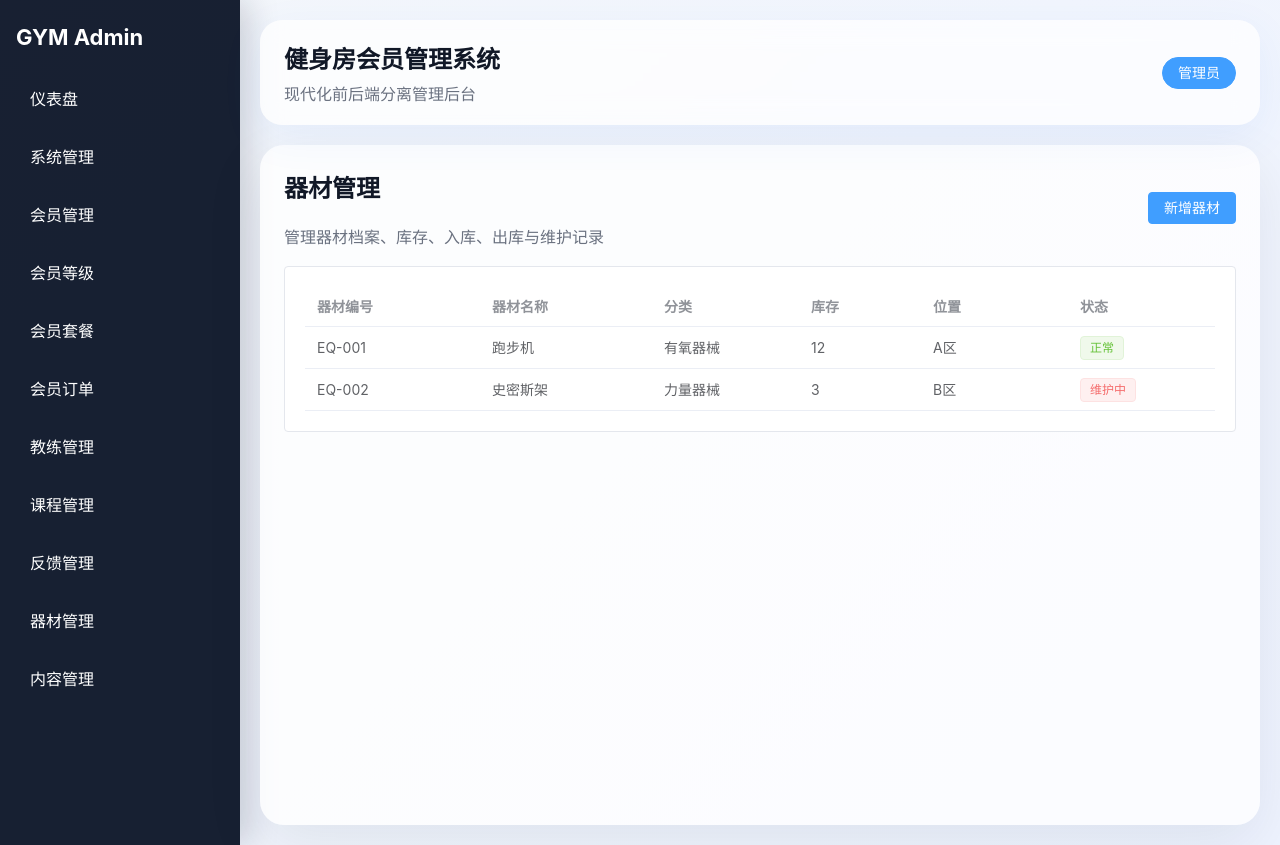
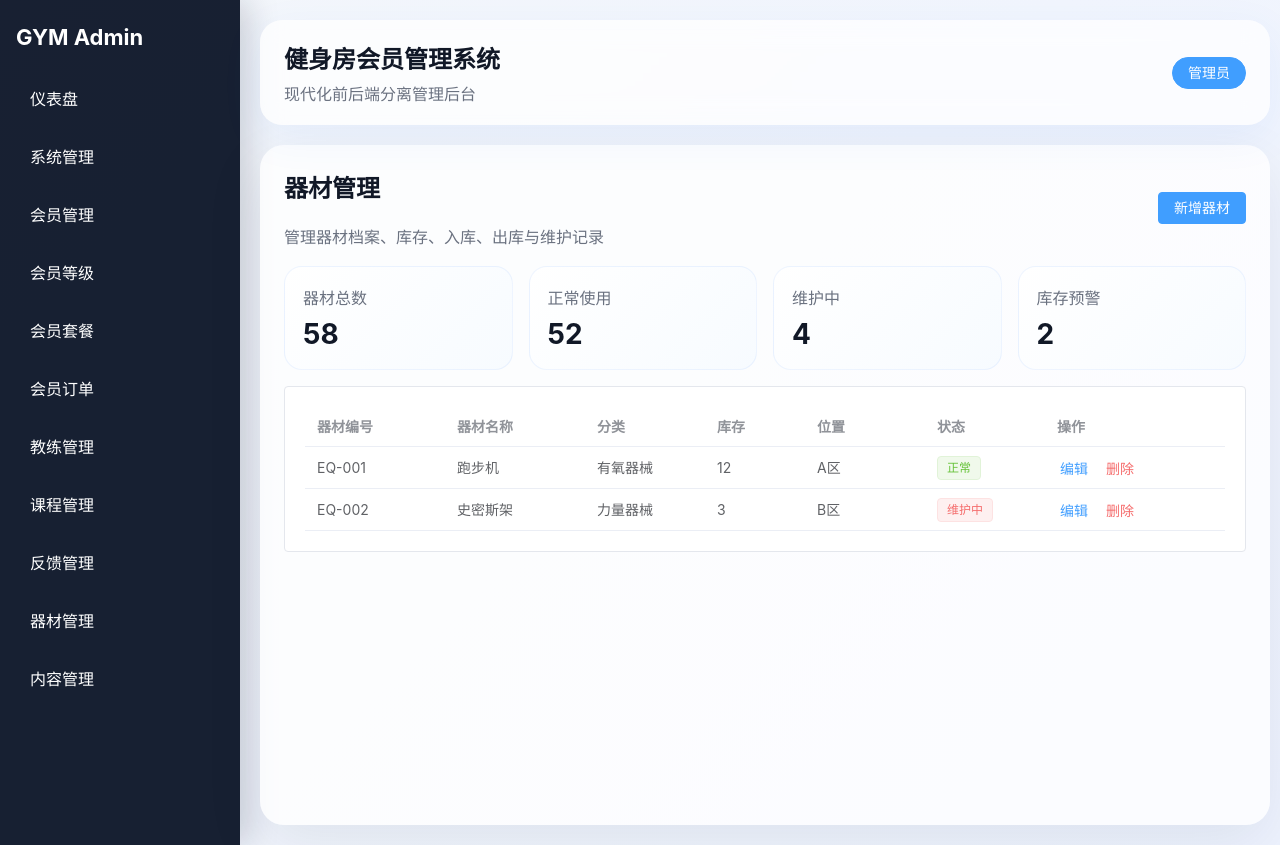
Before and after one commit to ptgnanan/gym-manager, a Vue app in the folder gym-management-admin/: page /equipment in a window 1280 px wide. Built offline with nearby package versions, Linux system fonts and the light colour scheme.

Commit message:
feat: improve equipment and content demo pages

```diff
--- /dev/null
+++ b/gym-management-admin/src/api/content.ts
@@ -0,0 +1,3 @@
+import request from '../utils/request'
+
+export const getAnnouncements = () => request.get('/api/content/announcements')
--- /dev/null
+++ b/gym-management-admin/src/api/equipment.ts
@@ -0,0 +1,3 @@
+import request from '../utils/request'
+
+export const getEquipmentList = () => request.get('/api/equipment/list')
--- /dev/null
+++ b/gym-management-admin/src/components/content/AnnouncementFormDialog.vue
@@ -0,0 +1,23 @@
+<template>
+  <el-dialog v-model="visible" :title="title" width="680px">
+    <el-form :model="form" label-width="90px">
+      <el-form-item label="公告标题"><el-input v-model="form.title" /></el-form-item>
+      <el-form-item label="公告分类"><el-input v-model="form.category" /></el-form-item>
+      <el-form-item label="公告摘要"><el-input v-model="form.summary" /></el-form-item>
+      <el-form-item label="公告内容"><el-input v-model="form.content" type="textarea" :rows="6" /></el-form-item>
+    </el-form>
+    <template #footer>
+      <el-button @click="visible=false">取消</el-button>
+      <el-button type="primary" @click="submit">发布</el-button>
+    </template>
+  </el-dialog>
+</template>
+
+<script setup lang="ts">
+import { computed } from 'vue'
+const props = defineProps<{ modelValue: boolean; title?: string }>()
+const emit = defineEmits(['update:modelValue', 'submit'])
+const visible = computed({ get: () => props.modelValue, set: (v:boolean) => emit('update:modelValue', v) })
+const form = { title: '', category: '通知', summary: '', content: '' }
+const submit = () => { emit('submit', { ...form }); visible.value = false }
+</script>
--- /dev/null
+++ b/gym-management-admin/src/components/equipment/EquipmentFormDialog.vue
@@ -0,0 +1,27 @@
+<template>
+  <el-dialog v-model="visible" :title="title" width="620px">
+    <el-form :model="form" label-width="90px">
+      <el-row :gutter="16">
+        <el-col :span="12"><el-form-item label="器材编号"><el-input v-model="form.equipmentNo" /></el-form-item></el-col>
+        <el-col :span="12"><el-form-item label="器材名称"><el-input v-model="form.name" /></el-form-item></el-col>
+        <el-col :span="12"><el-form-item label="器材分类"><el-input v-model="form.category" /></el-form-item></el-col>
+        <el-col :span="12"><el-form-item label="库存"><el-input-number v-model="form.quantity" :min="0" :max="999" /></el-form-item></el-col>
+        <el-col :span="12"><el-form-item label="位置"><el-input v-model="form.location" /></el-form-item></el-col>
+        <el-col :span="12"><el-form-item label="状态"><el-select v-model="form.status"><el-option label="正常" value="正常" /><el-option label="维护中" value="维护中" /></el-select></el-form-item></el-col>
+      </el-row>
+    </el-form>
+    <template #footer>
+      <el-button @click="visible=false">取消</el-button>
+      <el-button type="primary" @click="submit">保存</el-button>
+    </template>
+  </el-dialog>
+</template>
+
+<script setup lang="ts">
+import { computed } from 'vue'
+const props = defineProps<{ modelValue: boolean; title?: string }>()
+const emit = defineEmits(['update:modelValue', 'submit'])
+const visible = computed({ get: () => props.modelValue, set: (v:boolean) => emit('update:modelValue', v) })
+const form = { equipmentNo: 'EQ-003', name: '', category: '', quantity: 1, location: '', status: '正常' }
+const submit = () => { emit('submit', { ...form }); visible.value = false }
+</script>
--- a/gym-management-admin/src/views/content/ContentView.vue
+++ b/gym-management-admin/src/views/content/ContentView.vue
@@ -5,7 +5,7 @@
         <h2>内容管理</h2>
         <p>管理轮播图、公告和系统内容说明</p>
       </div>
-      <el-button type="primary">发布公告</el-button>
+      <el-button type="primary" @click="dialogVisible = true">发布公告</el-button>
     </div>
     <div class="content-grid">
       <el-card shadow="never">
@@ -22,13 +22,24 @@
           <el-table-column prop="title" label="标题" min-width="180" />
           <el-table-column prop="category" label="分类" min-width="100" />
           <el-table-column prop="status" label="状态" min-width="100" />
+          <el-table-column label="操作" width="160">
+            <template #default>
+              <el-button link type="primary" @click="dialogVisible = true">编辑</el-button>
+              <el-button link type="danger">删除</el-button>
+            </template>
+          </el-table-column>
         </el-table>
       </el-card>
     </div>
+    <AnnouncementFormDialog v-model="dialogVisible" title="公告信息" @submit="handleSubmit" />
   </div>
 </template>
 
 <script setup lang="ts">
+import { ref } from 'vue'
+import AnnouncementFormDialog from '../../components/content/AnnouncementFormDialog.vue'
+const dialogVisible = ref(false)
+const handleSubmit = (payload: unknown) => console.log('announcement submit', payload)
 const banners = [
   { title: '新学期健身优惠活动', sort: 1, status: '启用' },
   { title: '私教课程推荐', sort: 2, status: '启用' }
--- a/gym-management-admin/src/views/equipment/EquipmentView.vue
+++ b/gym-management-admin/src/views/equipment/EquipmentView.vue
@@ -5,7 +5,14 @@
         <h2>器材管理</h2>
         <p>管理器材档案、库存、入库、出库与维护记录</p>
       </div>
-      <el-button type="primary">新增器材</el-button>
+      <el-button type="primary" @click="dialogVisible = true">新增器材</el-button>
+    </div>
+
+    <div class="stats-grid">
+      <div class="stat-card" v-for="item in stats" :key="item.label">
+        <div class="label">{{ item.label }}</div>
+        <div class="value">{{ item.value }}</div>
+      </div>
     </div>
 
     <el-card shadow="never">
@@ -20,12 +27,30 @@
             <el-tag :type="scope.row.status === '正常' ? 'success' : 'danger'">{{ scope.row.status }}</el-tag>
           </template>
         </el-table-column>
+        <el-table-column label="操作" width="180">
+          <template #default>
+            <el-button link type="primary" @click="dialogVisible = true">编辑</el-button>
+            <el-button link type="danger">删除</el-button>
+          </template>
+        </el-table-column>
       </el-table>
     </el-card>
+
+    <EquipmentFormDialog v-model="dialogVisible" title="器材信息" @submit="handleSubmit" />
   </div>
 </template>
 
 <script setup lang="ts">
+import { ref } from 'vue'
+import EquipmentFormDialog from '../../components/equipment/EquipmentFormDialog.vue'
+const dialogVisible = ref(false)
+const handleSubmit = (payload: unknown) => console.log('equipment submit', payload)
+const stats = [
+  { label: '器材总数', value: 58 },
+  { label: '正常使用', value: 52 },
+  { label: '维护中', value: 4 },
+  { label: '库存预警', value: 2 }
+]
 const items = [
   { equipmentNo: 'EQ-001', name: '跑步机', category: '有氧器械', quantity: 12, location: 'A区', status: '正常' },
   { equipmentNo: 'EQ-002', name: '史密斯架', category: '力量器械', quantity: 3, location: 'B区', status: '维护中' }
@@ -35,4 +60,8 @@ const items = [
 <style scoped lang="scss">
 .page-header { display:flex; justify-content:space-between; align-items:center; margin-bottom:18px; }
 .page-header p { color: var(--text-sub); margin: 6px 0 0; }
+.stats-grid { display:grid; grid-template-columns:repeat(4,1fr); gap:16px; margin-bottom:16px; }
+.stat-card { padding:18px; border-radius:18px; background:linear-gradient(135deg,#ffffff,#f7fbff); border:1px solid rgba(59,130,246,.08); }
+.label { color:var(--text-sub); margin-bottom:8px; }
+.value { font-size:28px; font-weight:700; }
 </style>
```
